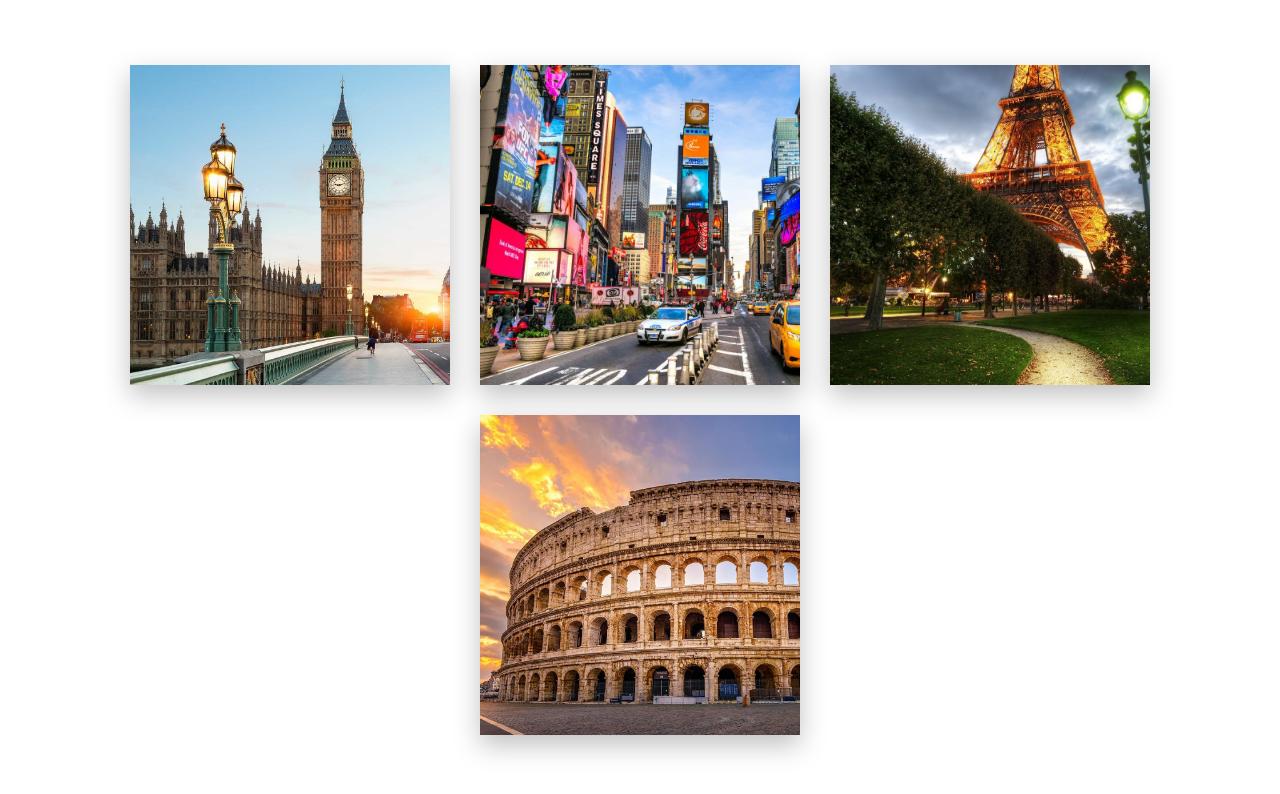
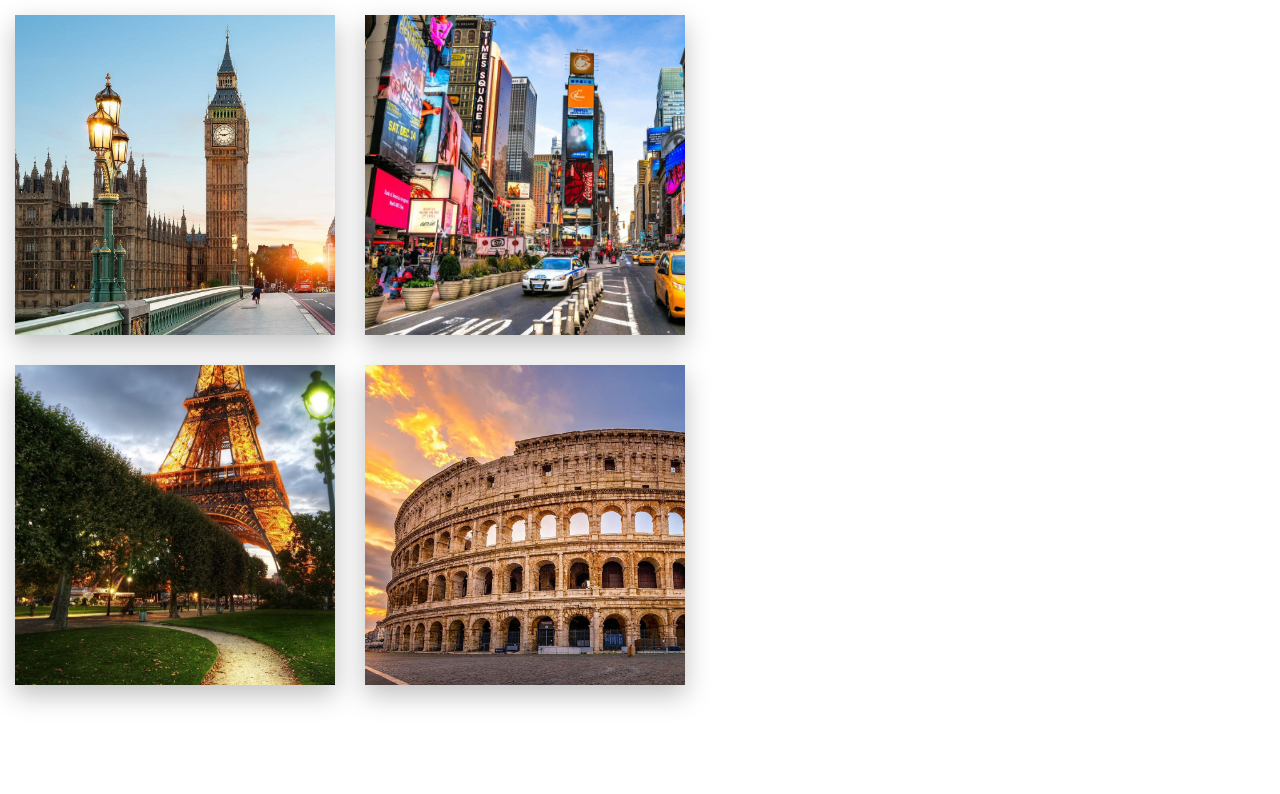
Before and after one commit to EgorKeln/Ripple_Card_Hover_Effects, a plain HTML site: page index.html in a window 1280 px wide. Drawn offline with nearby package versions, Linux system fonts and the light colour scheme; files whose address does not match are found by name.

Commit message:
Update style.css

```diff
--- a/css/style.css
+++ b/css/style.css
@@ -39,10 +39,11 @@ h1,h2,h3,h4,h5,h6{font-size:inherit;font-weight: 400;}
 
 
 body {
+    width: 700px;
+    height: 700px;
     display: flex;
     justify-content: center;
     align-items: center;
-    min-height: 100vh;
 }
 .container {
     position: relative;
```
